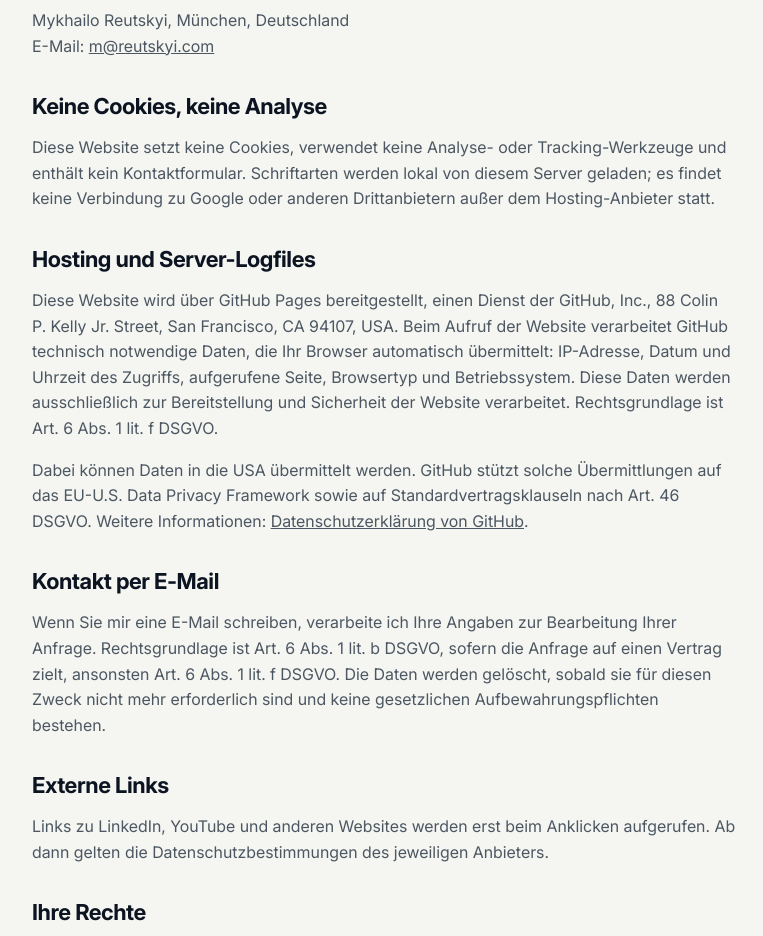
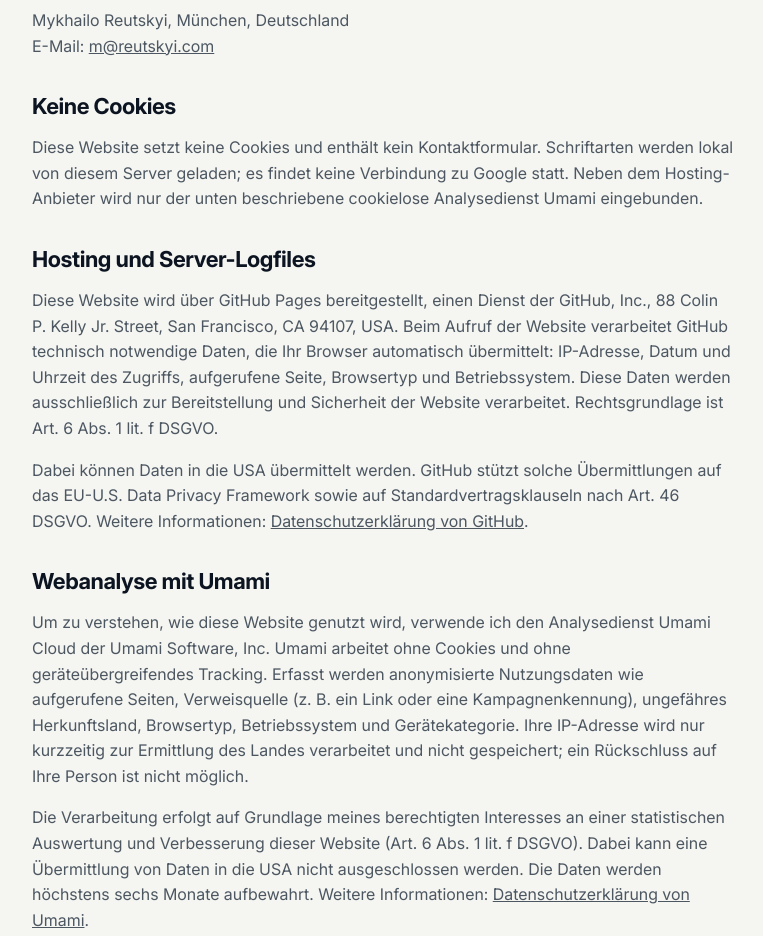
Before and after one commit to metarem-pixel/matchd, a plain HTML site: page datenschutz.html in a window 1280 px wide. Shown: the part 300-1236 px from the top of the page, without its empty margins (256-1019 px from the left). Drawn offline with Linux system fonts and the light colour scheme.

Commit message:
Add files via upload

```diff
--- a/datenschutz.html
+++ b/datenschutz.html
@@ -23,11 +23,14 @@
     <h1>Datenschutz</h1>
     <h2>Verantwortlicher</h2>
     <p>Mykhailo Reutskyi, München, Deutschland<br>E-Mail: <a href="mailto:m@reutskyi.com">m@reutskyi.com</a></p>
-    <h2>Keine Cookies, keine Analyse</h2>
-    <p>Diese Website setzt keine Cookies, verwendet keine Analyse- oder Tracking-Werkzeuge und enthält kein Kontaktformular. Schriftarten werden lokal von diesem Server geladen; es findet keine Verbindung zu Google oder anderen Drittanbietern außer dem Hosting-Anbieter statt.</p>
+    <h2>Keine Cookies</h2>
+    <p>Diese Website setzt keine Cookies und enthält kein Kontaktformular. Schriftarten werden lokal von diesem Server geladen; es findet keine Verbindung zu Google statt. Neben dem Hosting-Anbieter wird nur der unten beschriebene cookielose Analysedienst Umami eingebunden.</p>
     <h2>Hosting und Server-Logfiles</h2>
     <p>Diese Website wird über GitHub Pages bereitgestellt, einen Dienst der GitHub, Inc., 88 Colin P. Kelly Jr. Street, San Francisco, CA 94107, USA. Beim Aufruf der Website verarbeitet GitHub technisch notwendige Daten, die Ihr Browser automatisch übermittelt: IP-Adresse, Datum und Uhrzeit des Zugriffs, aufgerufene Seite, Browsertyp und Betriebssystem. Diese Daten werden ausschließlich zur Bereitstellung und Sicherheit der Website verarbeitet. Rechtsgrundlage ist Art. 6 Abs. 1 lit. f DSGVO.</p>
     <p>Dabei können Daten in die USA übermittelt werden. GitHub stützt solche Übermittlungen auf das EU-U.S. Data Privacy Framework sowie auf Standardvertragsklauseln nach Art. 46 DSGVO. Weitere Informationen: <a href="https://docs.github.com/de/site-policy/privacy-policies/github-general-privacy-statement" target="_blank" rel="noopener">Datenschutzerklärung von GitHub</a>.</p>
+    <h2>Webanalyse mit Umami</h2>
+    <p>Um zu verstehen, wie diese Website genutzt wird, verwende ich den Analysedienst Umami Cloud der Umami Software, Inc. Umami arbeitet ohne Cookies und ohne geräteübergreifendes Tracking. Erfasst werden anonymisierte Nutzungsdaten wie aufgerufene Seiten, Verweisquelle (z.&nbsp;B. ein Link oder eine Kampagnenkennung), ungefähres Herkunftsland, Browsertyp, Betriebssystem und Gerätekategorie. Ihre IP-Adresse wird nur kurzzeitig zur Ermittlung des Landes verarbeitet und nicht gespeichert; ein Rückschluss auf Ihre Person ist nicht möglich.</p>
+    <p>Die Verarbeitung erfolgt auf Grundlage meines berechtigten Interesses an einer statistischen Auswertung und Verbesserung dieser Website (Art. 6 Abs. 1 lit. f DSGVO). Dabei kann eine Übermittlung von Daten in die USA nicht ausgeschlossen werden. Die Daten werden höchstens sechs Monate aufbewahrt. Weitere Informationen: <a href="https://umami.is/privacy" target="_blank" rel="noopener">Datenschutzerklärung von Umami</a>.</p>
     <h2>Kontakt per E-Mail</h2>
     <p>Wenn Sie mir eine E-Mail schreiben, verarbeite ich Ihre Angaben zur Bearbeitung Ihrer Anfrage. Rechtsgrundlage ist Art. 6 Abs. 1 lit. b DSGVO, sofern die Anfrage auf einen Vertrag zielt, ansonsten Art. 6 Abs. 1 lit. f DSGVO. Die Daten werden gelöscht, sobald sie für diesen Zweck nicht mehr erforderlich sind und keine gesetzlichen Aufbewahrungspflichten bestehen.</p>
     <h2>Externe Links</h2>
```
